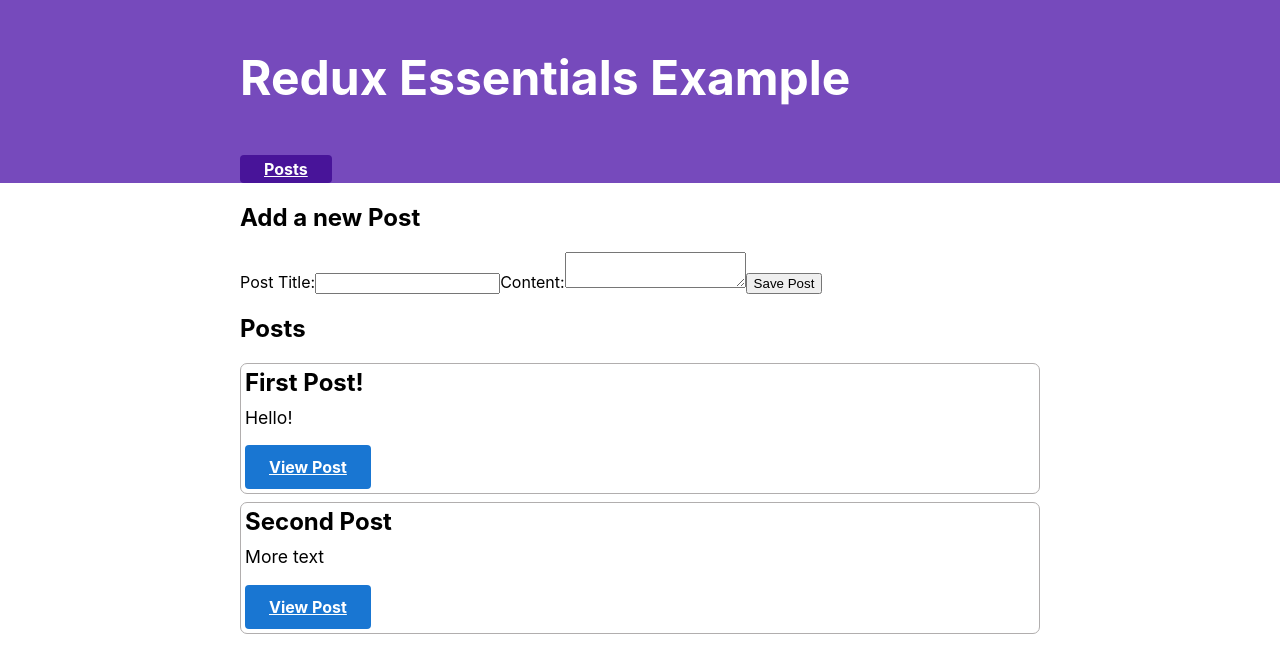
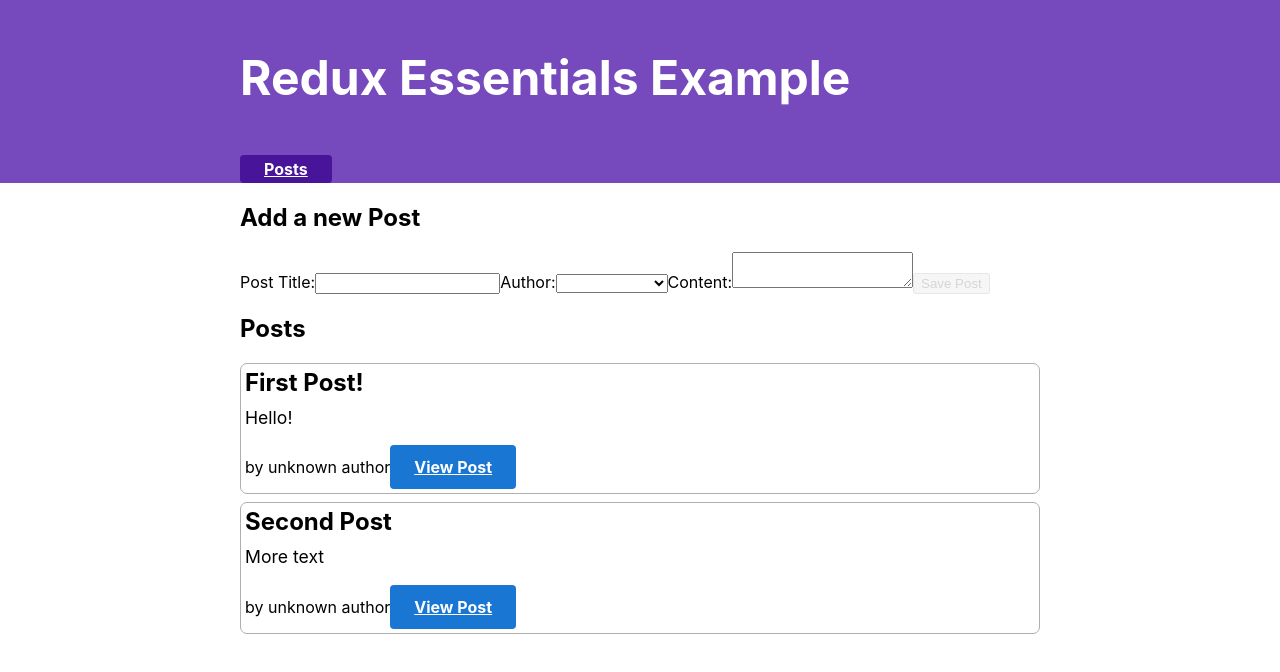
Before and after one commit to rudiwawa/learn_redux_from_documentation, a React (Create React App) app: page / in a window 1280 px wide. Shown: the top 672 px of the page. Built offline with nearby package versions, Linux system fonts and the light colour scheme; what miragejs, txtgen would draw is missing.

Commit message:
show user in list

```diff
--- a/src/app/store.js
+++ b/src/app/store.js
@@ -1,7 +1,9 @@
 import { configureStore } from '@reduxjs/toolkit'
 import postsReducer from '../features/posts/postsSlice'
+import usersReducer from '../features/users/usersSlice'
 export default configureStore({
     reducer: {
-        posts: postsReducer
+        posts: postsReducer,
+        users: usersReducer
     }
 })
--- a/src/features/posts/AddPostForm.jsx
+++ b/src/features/posts/AddPostForm.jsx
@@ -1,5 +1,5 @@
 import React, { useState } from 'react'
-import { useDispatch } from 'react-redux'
+import { useDispatch, useSelector } from 'react-redux'
 import { postAdded } from './postsSlice';
 
 
@@ -7,23 +7,34 @@
 export const AddPostForm = () => {
     const [title, setTitle] = useState('');
     const [content, setContent] = useState('');
+    const [userId, setUserId] = useState('');
 
     const dispatch = useDispatch()
 
+    const users = useSelector(state => state.users)
+
     const onTitleChanged = e => setTitle(e.target.value)
     const onContentChanged = e => setContent(e.target.value)
+    const onAuthorChanged = e => setUserId(e.target.value)
 
     //buat fungsi aksi save
     const onSavePostClicked = () => {
         if (title && content) {
             console.log("onSavePostClicked -> content")
             dispatch(
-                postAdded(title, content)
+                postAdded(title, content, userId)
             )
             setTitle('')
             setContent('')
         }
     }
+
+    const canSave = Boolean(title) && Boolean(content) && Boolean(userId)
+    const userOptions = users.map(user => (
+        <option key={user.id} value={user.id}>
+            {user.name}
+        </option>
+    ))
     return (
         <section>
             <h2>Add a new Post</h2>
@@ -36,6 +47,11 @@
                     value={title}
                     onChange={onTitleChanged}
                 />
+                <label htmlFor="postAuthor">Author:</label>
+                <select name="postAuthor" id="postAuthor" value={userId} onChange={onAuthorChanged}>
+                    <option value=""></option>
+                    {userOptions}
+                </select>
                 <label htmlFor="postContent">Content:</label>
                 <textarea
                     id="postContent"
@@ -43,7 +59,7 @@
                     value={content}
                     onChange={onContentChanged}
                 />
-                <button type="button" onClick={onSavePostClicked}>Save Post</button>
+                <button type="button" onClick={onSavePostClicked} disabled={!canSave}>Save Post</button>
             </form>
         </section>
     )
--- /dev/null
+++ b/src/features/posts/PostAuthor.jsx
@@ -0,0 +1,7 @@
+import React from 'react'
+import { useSelector } from 'react-redux'
+
+export const PostAuthor = ({ userId }) => {
+    const author = useSelector(state => state.users.find(user => user.id === userId))
+    return <span>by {author ? author.name : 'unknown author'}</span>
+}
--- a/src/features/posts/PostsList.jsx
+++ b/src/features/posts/PostsList.jsx
@@ -1,7 +1,7 @@
 import React from 'react'
 import { useSelector } from 'react-redux'
 import { Link } from 'react-router-dom'
-
+import {PostAuthor} from './PostAuthor'
 export const PostsList = () => {
   const posts = useSelector(state => state.posts)
 
@@ -9,6 +9,7 @@
     <article className="post-excerpt" key={post.id}>
       <h3>{post.title}</h3>
       <p className="post-content">{post.content.substring(0, 100)}</p>
+      <PostAuthor userId={post.user} />
       <Link to={`/posts/${post.id}`} className="button muted-button">
         View Post
       </Link>
--- a/src/features/posts/postsSlice.js
+++ b/src/features/posts/postsSlice.js
@@ -21,12 +21,13 @@
             reducer(state, action) {
                 state.push(action.payload)
             },
-            prepare(title, content) {
+            prepare(title, content, userId) {
                 return {
                     payload: {
                         id: nanoid(),
                         title,
-                        content
+                        content,
+                        user: userId
                     }
                 }
             }
--- /dev/null
+++ b/src/features/users/usersSlice.js
@@ -0,0 +1,15 @@
+import { createSlice } from '@reduxjs/toolkit'
+
+const initialState = [
+    { id: '0', name: 'Tianna Jenkins' },
+    { id: '1', name: 'Kevin Grant' },
+    { id: '2', name: 'Madison Price' }
+]
+
+const usersSlice = createSlice({
+    name: 'users',
+    initialState,
+    reducers: {}
+})
+
+export default usersSlice.reducer
```
